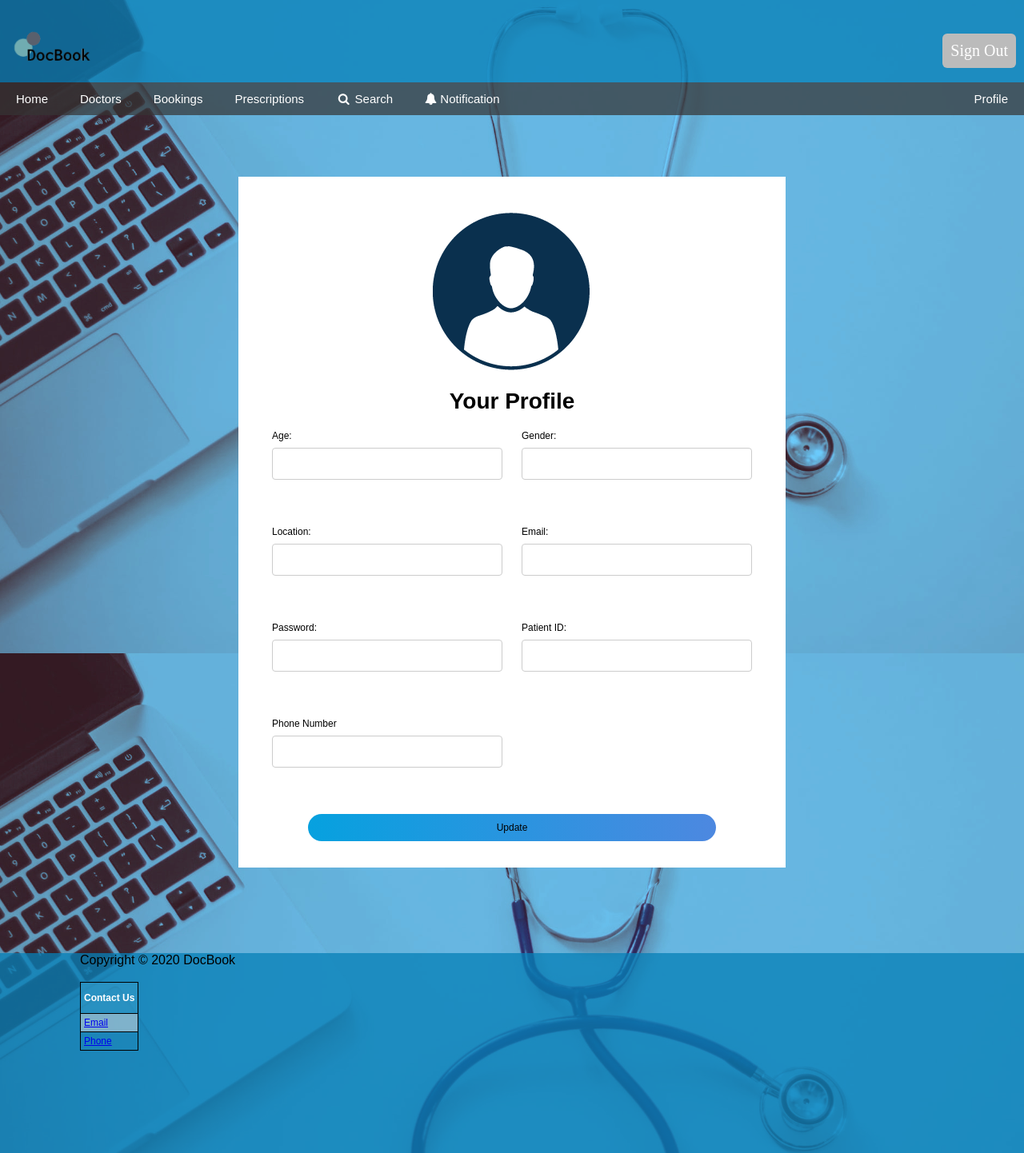
After one commit to VP1996/SES1A-TM-5, a PHP site: page /PatientProfile1.html in a window 1280 px wide. The commit adds this page. Shown: the whole page at 80% size. Run offline with PHP 8.4, Linux system fonts and the light colour scheme.

Commit message:
fixed and reformatted added profilepage fixed version

```diff
--- a/docbook/HomePage.html
+++ b/docbook/HomePage.html
@@ -7,7 +7,7 @@
 
     <link rel="stylesheet" type="text/css" href= "./css/style.css" />
     <script src="./js/Slideshow.js" type="text/javascript"></script>
-    <body></body>
+    <body>
     <!--
         <div class="headerMenu">
             <div id="wrapper">
--- a/docbook/PatientProfile.html
+++ b/docbook/PatientProfile.html
@@ -1,4 +1,4 @@
-<!DOCTYPE html>
+ <!DOCTYPE html>
 
 <html>
 
--- /dev/null
+++ b/docbook/PatientProfile1.html
@@ -0,0 +1,136 @@
+<!DOCTYPE html>
+<html lang="en">
+
+    <head>
+    <title>DocBook</title>
+
+    <link rel="stylesheet" href="https://cdnjs.cloudflare.com/ajax/libs/font-awesome/4.7.0/css/font-awesome.min.css">
+    <link href="https://fonts.googleapis.com/css2?family=Balsamiq+Sans:wght@400;700&display=swap" rel="stylesheet">
+    <link rel="stylesheet" type="text/css" href= "./css/style.css" />
+    <script src="./js/Slideshow.js" type="text/javascript"></script>
+    <body>
+
+
+    <div id="page-container">
+        <div id="content-wrap">
+
+        <div class="headerMenu">
+            <div class="container2">
+                <div class="container2-box" style="flex-basis: 50%;">
+                    <div id="wrapper">
+                        <div class="logo">
+                            <a href="HomePage.html">
+                            <img src="./img/docbook-logo.png"/>
+                            </a>
+                        </div>
+                    </div>
+                </div>
+                <div class="container2-box" style="flex-basis: 50%;">
+                    <div style="text-align: right; padding-right: 10px;">
+                        <br>
+                        <br>
+                        <br>
+                        <a href="#"><button class="loginbutton">Sign Out</button></a>
+                    </div>
+                </div>
+            </div>
+        </div>
+
+        <div class="navbar">
+            <a href="HomePage.html">Home</a>
+               <a href="Doctors.html">Doctors</a>
+               <a href="Bookings.html">Bookings</a>
+               <a href="Prescriptions.html">Prescriptions</a>
+               <a href="#"><i class="fa fa-fw fa-search"></i> Search</a>
+               <a href="#"> <i class="fa fa-bell" aria-hidden="true"></i> Notification</a>
+               <a style="float:right" href="Profilepage.html">Profile</a>
+         </div>
+
+
+         <div class="form" style="height:780px; width:600px; padding:42px">
+
+            <img style="margin-left:33%; margin-bottom:20px;"   src="./img/download.png" aria-placeholder="Tim Henson">
+            <h1 style="font-size:28px;margin-bottom:20px;" >Your Profile</h1>
+
+
+            <div class="input-row">
+
+            <div class="input-group">
+            <label>Age:</label>
+            <input type="text" >
+
+            <?php echo $profile_data['age'] ?>
+
+        </div>
+            <div class="input-group">
+                <label>Gender:</label>
+                <input type="text" >
+                </div>
+                </div>
+
+                <div class="input-row">
+                <div class="input-group">
+                <label>Location:</label>
+                <input type="text" >
+                </div>
+
+
+                <div class="input-group">
+                <label>Email:</label>
+                <input type="text" >
+                </div>
+                </div>
+
+
+                <div class="input-row">
+                <div class="input-group">
+                <label>Password:</label>
+                <input type="text" >
+                </div>
+
+               <div class="input-group">
+                <label>Patient ID:</label>
+               <input type="text" >
+               </div>
+               </div>
+
+                <div class="input-row">
+               <div class="input-group">
+                <label>Phone Number</label>
+               <input type="text" >
+               </div>
+             </div>
+
+        <button type="submit" class="submit-btn">Update</button>
+        </div>
+    </div>
+</div>
+
+
+    <div class="footer">
+
+
+        <div>
+            <p style="font-size: 16px; color: #000; font-family: sans-serif; padding-left: 100px;"> Copyright &copy; 2020 DocBook </p>
+        </div>
+        <br>
+        <div style="padding-left: 100px;">
+            <table id="contact">
+                <tr>
+                  <th>Contact Us</th>
+                </tr>
+                <tr>
+                  <td><a href="#">Email</a></td>
+                </tr>
+                <tr>
+                  <td><a href="#">Phone</a></td>
+                </tr>
+              </table>
+        </div>
+
+
+
+
+    </body>
+
+</html>
--- a/docbook/css/style.css
+++ b/docbook/css/style.css
@@ -166,6 +166,36 @@ background-color: rgba(6, 149, 216, 0.5);
 box-shadow: 0 2px #666;
 transform: translateY(4px);
 }
+
+.submit-btn{
+
+  width: 85%;
+  padding: 10px 30px;
+  cursor: pointer;
+  display: block;
+  margin: auto;
+  background: linear-gradient( to right, rgb(6, 161, 223), rgb(77, 136, 224));
+  border: 0;
+  outline: none;
+  border-radius: 30px;
+}
+
+
+.input-row{
+  display: flex;
+  justify-content: space-between;
+  margin-bottom: 50px;
+  position: relative;
+
+}
+
+
+.input-row .input-group{
+
+  flex-basis: 48%;
+
+}
+
 
 /* headings */
 
@@ -576,6 +606,17 @@ color: white;
 
 }
 
+.profile{
+  background-color: white;
+  display:flex;
+  flex-basis: 60%;
+  padding: 40px 60px;
+  outline: blue;
+  margin-left: 20%;
+  margin-right: 20% ;
+
+}
+
 @-webkit-keyframes fade {
   from {opacity: .4}
   to {opacity: 1}
```
Also changed, not shown: docbook/Rego.html (+31 -1 lines).
